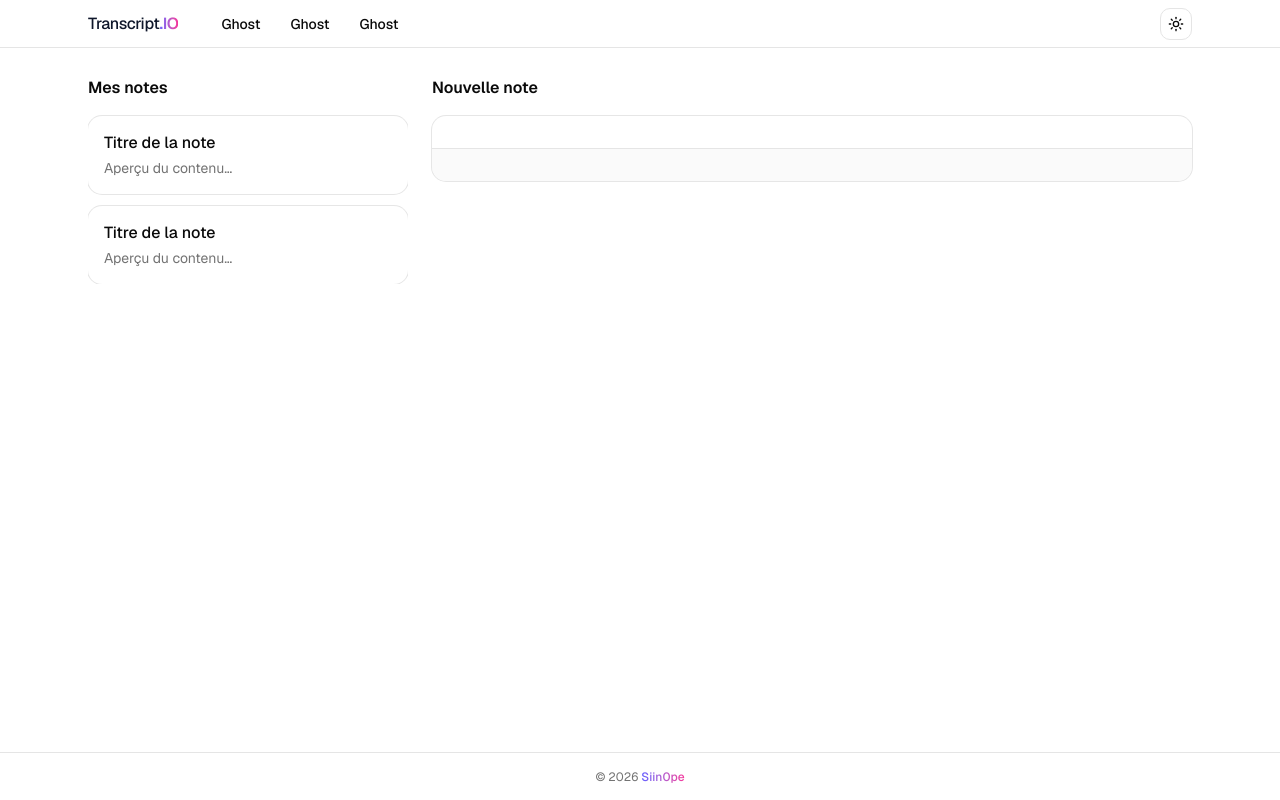
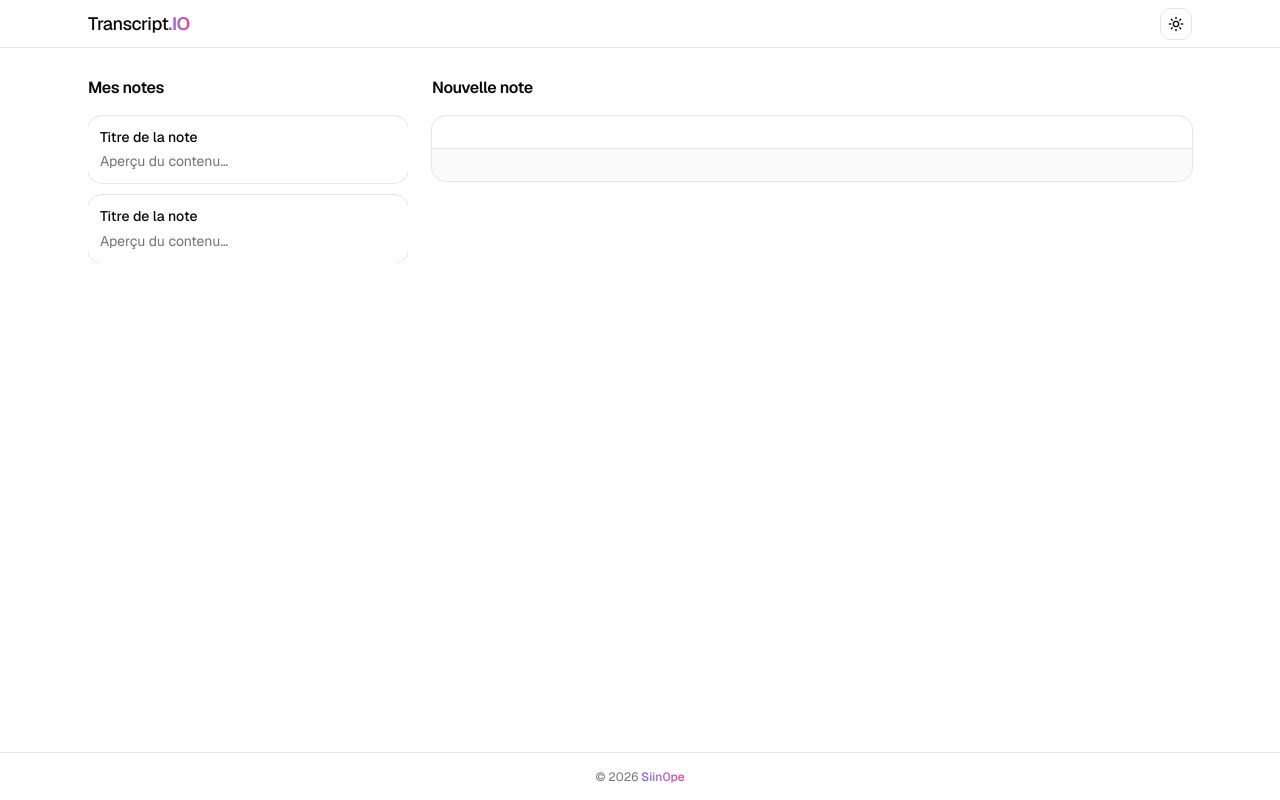
Before and after one commit to Siin0pe/transcript-app, a Next.js app: page / in a window 1280 px wide. Built offline with nearby package versions, Linux system fonts and the light colour scheme.

Commit message:
refactor: improve layout and styling of header and notes sections

```diff
--- a/app/layout.tsx
+++ b/app/layout.tsx
@@ -4,7 +4,6 @@ import "./globals.css"
 import { ThemeProvider } from "@/components/theme-provider"
 import { cn } from "@/lib/utils";
 import { ModeToggle } from "@/components/mode-toggle";
-import { Button } from "@/components/ui/button";
 import Link from "next/link";
 
 const geist = Geist({subsets:['latin'],variable:'--font-sans'})
@@ -33,18 +32,11 @@ export default function RootLayout({
           disableTransitionOnChange
         >
           <header className="sticky top-0 z-10 flex h-12 shrink-0 items-center border-b bg-background">
-            <div className="mx-auto flex w-full max-w-6xl items-center gap-1 px-4 lg:gap-2 lg:px-6">
-              <h1 className="text-base font-medium tracking-tight text-slate-900 dark:text-white flex items-center">
-                Transcript<span className="text-transparent bg-clip-text bg-gradient-to-r from-indigo-500 to-pink-500 font-semibold">.IO</span>
+            <div className="mx-auto flex w-full max-w-6xl items-center justify-between px-4 lg:px-6">
+              <h1 className="text-lg font-medium tracking-tight">
+                Transcript<span className="bg-linear-to-r from-indigo-500 to-pink-500 bg-clip-text font-semibold text-transparent">.IO</span>
               </h1>
-              <div className="ml-6 hidden items-center gap-2 sm:flex">
-                <Button variant="ghost">Ghost</Button>
-                <Button variant="ghost">Ghost</Button>
-                <Button variant="ghost">Ghost</Button>
-              </div>
-              <div className="ml-auto flex items-center gap-2">
-                <ModeToggle/>
-              </div>
+              <ModeToggle />
             </div>
           </header>
           {children}
@@ -53,7 +45,7 @@ export default function RootLayout({
               © 2026{" "}
               <Link
                 href="https://github.com/Siin0pe"
-                className="font-medium text-transparent bg-clip-text bg-gradient-to-r from-indigo-500 to-pink-500 hover:opacity-80 transition-opacity"
+                className="font-medium text-transparent bg-clip-text bg-linear-to-r from-indigo-500 to-pink-500 hover:opacity-80 transition-opacity"
               >
                 Siin0pe
               </Link>
--- a/app/page.tsx
+++ b/app/page.tsx
@@ -13,16 +13,16 @@ export default function Page() {
       {/* Notes list: below the editor on mobile, sticky left column from md */}
       <section className="order-last flex flex-col gap-3 md:sticky md:top-18 md:order-first md:max-h-[calc(100svh-6rem)] md:w-72 md:shrink-0 md:overflow-y-auto lg:w-80">
         <div className="flex h-8 items-center">
-          <h2 className="text-base font-semibold">Mes notes</h2>
+          <h2 className="text-base font-semibold tracking-tight">Mes notes</h2>
         </div>
         <div className="flex flex-col gap-3">
-          <Card>
+          <Card size="sm">
             <CardHeader>
               <CardTitle>Titre de la note</CardTitle>
               <CardDescription className="line-clamp-2">Aperçu du contenu…</CardDescription>
             </CardHeader>
           </Card>
-          <Card>
+          <Card size="sm">
             <CardHeader>
               <CardTitle>Titre de la note</CardTitle>
               <CardDescription className="line-clamp-2">Aperçu du contenu…</CardDescription>
@@ -34,7 +34,7 @@ export default function Page() {
       {/* Note editor */}
       <section className="flex min-w-0 flex-col gap-3 md:flex-1">
         <div className="flex h-8 items-center justify-between gap-4">
-          <h2 className="text-base font-semibold">Nouvelle note</h2>
+          <h2 className="text-base font-semibold tracking-tight">Nouvelle note</h2>
         </div>
         <Card>
           <CardContent className="flex flex-col gap-4">
--- a/components/mode-toggle.tsx
+++ b/components/mode-toggle.tsx
@@ -6,12 +6,18 @@ import { useTheme } from "next-themes"
 import { Button } from "@/components/ui/button"
 
 export function ModeToggle() {
-  const { theme, setTheme } = useTheme()
+  const { resolvedTheme, setTheme } = useTheme()
 
   return (
-    <Button variant="outline" size="icon" onClick={() => theme == 'dark' ? setTheme("light") : setTheme("dark")}>
-        <Sun className="h-[1.2rem] w-[1.2rem] scale-100 rotate-0 transition-all dark:scale-0 dark:-rotate-90" />
-        <Moon className="absolute h-[1.2rem] w-[1.2rem] scale-0 rotate-90 transition-all dark:scale-100 dark:rotate-0" />
+    <Button
+      variant="outline"
+      size="icon"
+      className="relative"
+      aria-label="Changer de thème"
+      onClick={() => setTheme(resolvedTheme === "dark" ? "light" : "dark")}
+    >
+      <Sun className="size-4 scale-100 rotate-0 transition-all dark:scale-0 dark:-rotate-90" />
+      <Moon className="absolute size-4 scale-0 rotate-90 transition-all dark:scale-100 dark:rotate-0" />
     </Button>
   )
 }
```
